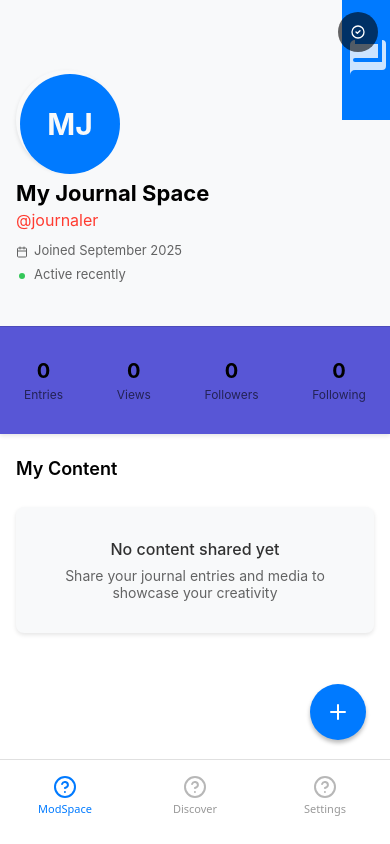
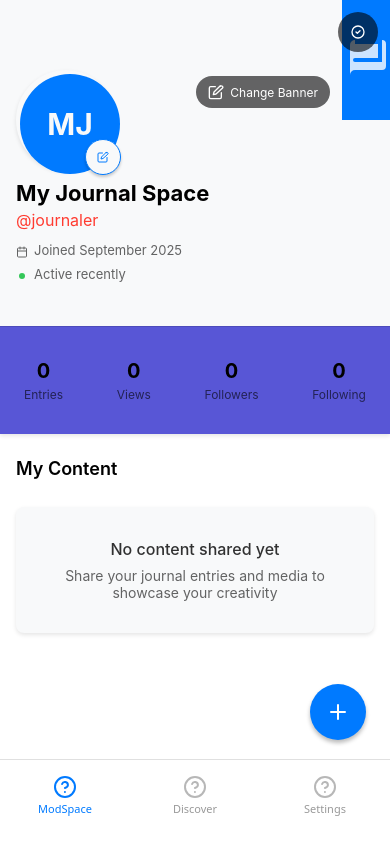
Before and after one commit to nleitenberger/modexe-v4, a React Native app: screen /ModSpace in a window 390 px wide. Both pictures are taken after a click on the element 358 px from the left and 32 px from the top of the page. Built offline with nearby package versions, Linux system fonts and the light colour scheme.

Commit message:
Updated Profile Image / Banner Customization

```diff
--- a/package.json
+++ b/package.json
@@ -18,6 +18,7 @@
     "@shopify/react-native-skia": "v2.0.0-next.4",
     "expo": "~53.0.22",
     "expo-blur": "~14.1.5",
+    "expo-image-picker": "^16.1.4",
     "expo-status-bar": "~2.2.3",
     "react": "19.0.0",
     "react-native": "0.79.6",
--- a/src/components/modspace/widgets/ProfileHeader.tsx
+++ b/src/components/modspace/widgets/ProfileHeader.tsx
@@ -1,4 +1,4 @@
-import React from 'react';
+import React, { useState } from 'react';
 import {
   View,
   Text,
@@ -7,7 +7,9 @@ import {
   ImageBackground,
   Dimensions,
   StatusBar,
+  Image,
 } from 'react-native';
+import * as ImagePicker from 'expo-image-picker';
 import { useSafeAreaInsets } from 'react-native-safe-area-context';
 import { useDispatch, useSelector } from 'react-redux';
 import { ModSpace } from '../../../types/modspace.types';
@@ -24,6 +26,10 @@ interface ProfileHeaderProps {
 const { width: screenWidth } = Dimensions.get('window');
 
 const ProfileHeader: React.FC<ProfileHeaderProps> = ({ modspace }) => {
+  // Local state for selected images
+  const [localAvatar, setLocalAvatar] = useState<string | undefined>(modspace.avatar);
+  const [localCover, setLocalCover] = useState<string | undefined>(modspace.coverImage);
+
   const dispatch = useDispatch();
   const { isEditMode } = useSelector((state: RootState) => state.modspace);
   const { isPortrait } = useOrientation();
@@ -32,6 +38,41 @@ const ProfileHeader: React.FC<ProfileHeaderProps> = ({ modspace }) => {
 
   const handleEditProfile = () => {
     dispatch(setEditMode(!isEditMode));
+  };
+
+  // Image picker functions for Expo Go
+  const handlePickAvatar = async () => {
+    const { status } = await ImagePicker.requestMediaLibraryPermissionsAsync();
+    if (status !== 'granted') {
+      alert('Permission to access photo library is required!');
+      return;
+    }
+    const result = await ImagePicker.launchImageLibraryAsync({
+      mediaTypes: ImagePicker.MediaTypeOptions.Images,
+      quality: 0.8,
+      allowsEditing: true,
+      aspect: [1, 1],
+    });
+    if (!result.canceled && result.assets && result.assets.length > 0 && result.assets[0].uri) {
+      setLocalAvatar(result.assets[0].uri);
+    }
+  };
+
+  const handlePickCover = async () => {
+    const { status } = await ImagePicker.requestMediaLibraryPermissionsAsync();
+    if (status !== 'granted') {
+      alert('Permission to access photo library is required!');
+      return;
+    }
+    const result = await ImagePicker.launchImageLibraryAsync({
+      mediaTypes: ImagePicker.MediaTypeOptions.Images,
+      quality: 0.8,
+      allowsEditing: true,
+      aspect: [3, 1],
+    });
+    if (!result.canceled && result.assets && result.assets.length > 0 && result.assets[0].uri) {
+      setLocalCover(result.assets[0].uri);
+    }
   };
 
   const formatJoinDate = (date: Date) => {
@@ -62,11 +103,11 @@ const ProfileHeader: React.FC<ProfileHeaderProps> = ({ modspace }) => {
     <View style={[themedStyles.container, { minHeight: totalHeaderHeight, paddingTop: safeAreaInsets.top }]}>
       {/* Cover Image */}
       <ImageBackground
-        source={modspace.coverImage ? { uri: modspace.coverImage } : undefined}
+        source={localCover ? { uri: localCover } : undefined}
         style={[themedStyles.coverImage, { height: baseHeaderHeight * 0.6 }]}
         imageStyle={themedStyles.coverImageStyle}
       >
-        {!modspace.coverImage && (
+        {!localCover && (
           <View style={[themedStyles.defaultCover, { height: baseHeaderHeight * 0.6 }]}>
             <Icon name="book" size={48} color="rgba(255, 255, 255, 0.8)" />
           </View>
@@ -83,6 +124,27 @@ const ProfileHeader: React.FC<ProfileHeaderProps> = ({ modspace }) => {
             color="white"
           />
         </TouchableOpacity>
+
+        {/* Cover Image Picker Button - Only shown in edit mode */}
+        {isEditMode && (
+          <TouchableOpacity
+            style={{
+              position: 'absolute',
+              bottom: 12,
+              right: 60,
+              backgroundColor: 'rgba(0, 0, 0, 0.6)',
+              borderRadius: 20,
+              paddingHorizontal: 12,
+              paddingVertical: 8,
+              flexDirection: 'row',
+              alignItems: 'center'
+            }}
+            onPress={handlePickCover}
+          >
+            <Icon name="edit" size="sm" color="white" />
+            <Text style={{ color: 'white', marginLeft: 6, fontSize: 12 }}>Change Banner</Text>
+          </TouchableOpacity>
+        )}
       </ImageBackground>
 
       {/* Profile Info */}
@@ -97,9 +159,9 @@ const ProfileHeader: React.FC<ProfileHeaderProps> = ({ modspace }) => {
             top: -avatarSize / 2,
           }
         ]}>
-          {modspace.avatar ? (
+          {localAvatar ? (
             <ImageBackground
-              source={{ uri: modspace.avatar }}
+              source={{ uri: localAvatar }}
               style={themedStyles.avatar}
               imageStyle={themedStyles.avatarImageStyle}
             />
@@ -113,6 +175,33 @@ const ProfileHeader: React.FC<ProfileHeaderProps> = ({ modspace }) => {
                 {getInitials(modspace.displayName)}
               </Text>
             </View>
+          )}
+
+          {/* Avatar Image Picker Button - Only shown in edit mode */}
+          {isEditMode && (
+            <TouchableOpacity
+              style={{
+                position: 'absolute',
+                bottom: -5,
+                right: -5,
+                backgroundColor: currentTheme.surfaceColor || '#fff',
+                borderRadius: 18,
+                width: 36,
+                height: 36,
+                justifyContent: 'center',
+                alignItems: 'center',
+                shadowColor: '#000',
+                shadowOffset: { width: 0, height: 2 },
+                shadowOpacity: 0.2,
+                shadowRadius: 3,
+                elevation: 3,
+                borderWidth: 1,
+                borderColor: currentTheme.primaryColor || '#007AFF'
+              }}
+              onPress={handlePickAvatar}
+            >
+              <Icon name="edit" size="xs" color={currentTheme.primaryColor || '#007AFF'} />
+            </TouchableOpacity>
           )}
         </View>
 
```
Also changed, not shown: 2 other files (tests, documents, lock files or other folders).
